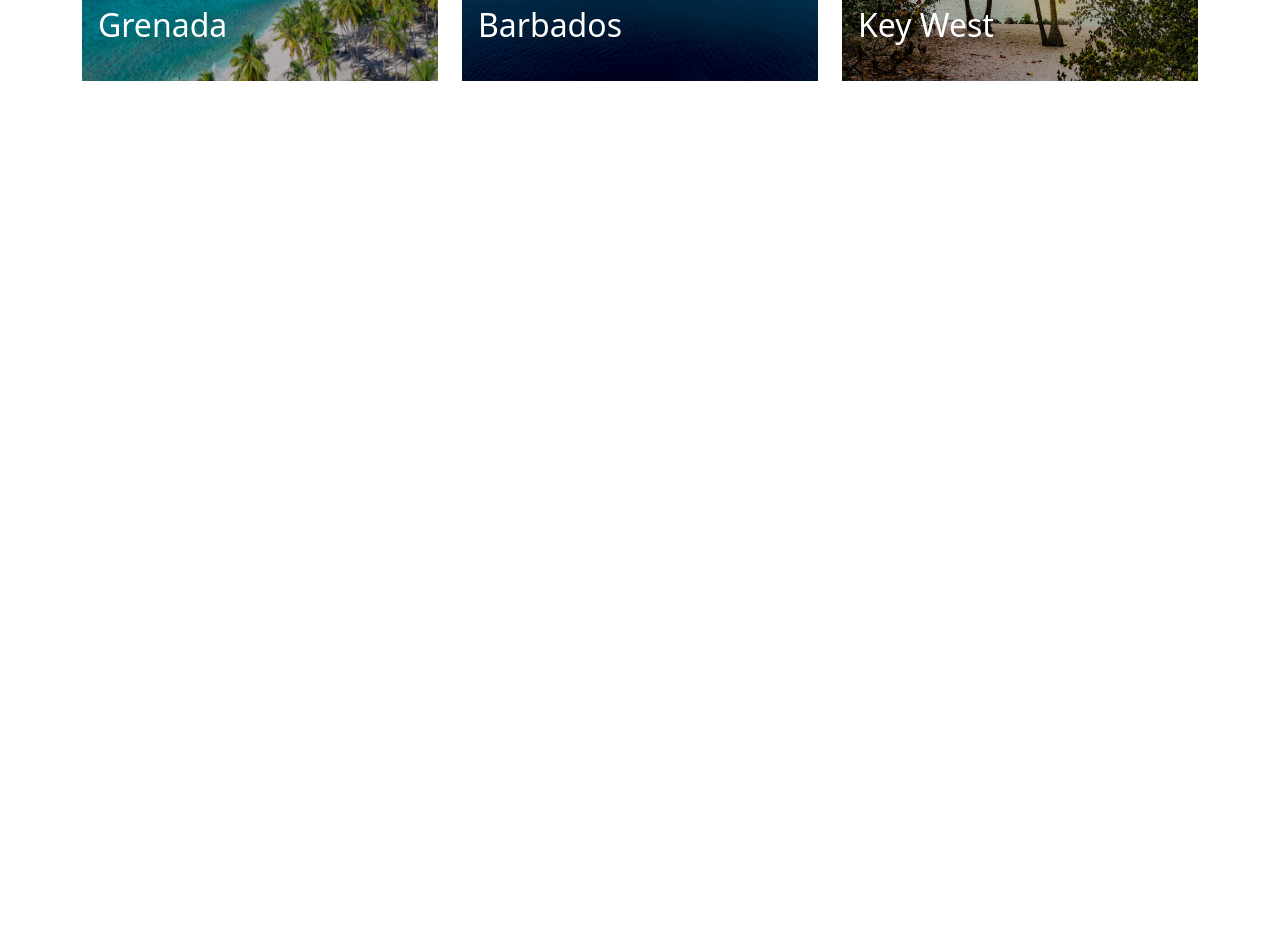
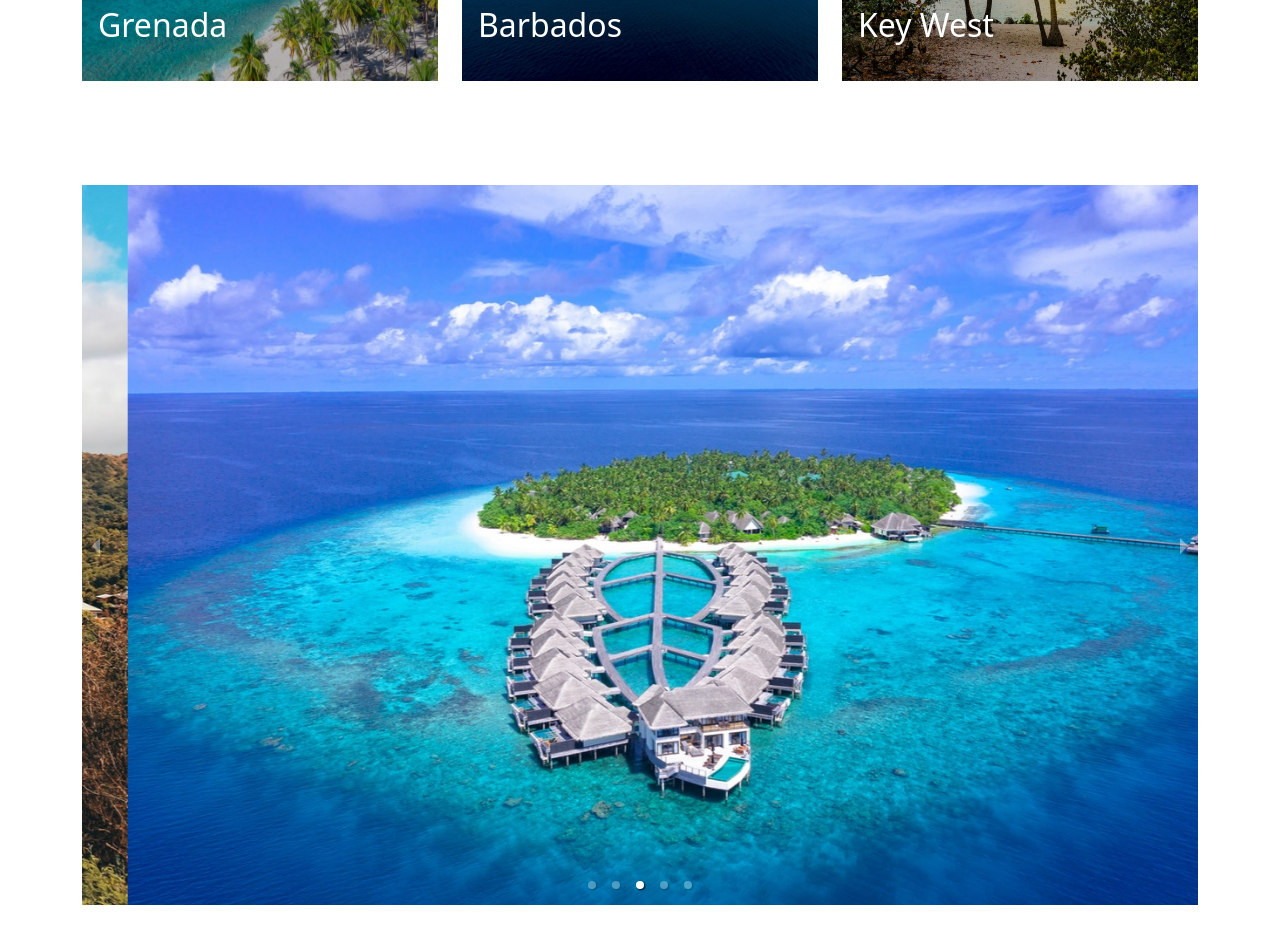
Before and after one commit to IbrahimElsharawy/Travel, a React (Create React App) app: page / in a window 1280 px wide. Shown: the part 2580-3523 px from the top of the page. Before the commit the page ends 2717 px from the top, so only its background shows below. Built offline with nearby package versions, Linux system fonts and the light colour scheme.

Commit message:
Add Carouselmg Component

```diff
--- a/package.json
+++ b/package.json
@@ -10,6 +10,7 @@
     "react": "^18.2.0",
     "react-dom": "^18.2.0",
     "react-icons": "^4.4.0",
+    "react-responsive-carousel": "^3.2.23",
     "react-router-dom": "^6.4.1",
     "react-scripts": "5.0.1",
     "web-vitals": "^2.1.4"
--- a/src/App.js
+++ b/src/App.js
@@ -1,4 +1,5 @@
 import React from "react";
+import Carouselmg from "./components/Carouselmg/Carouselmg";
 import Destination from "./components/Destinations/Destination";
 import Hero from "./components/Hero/Hero";
 import Navbar from './components/Navbar/Navbar';
@@ -13,6 +14,7 @@ function App() {
     <Destination/>
     <Search />
     <Select />
+    <Carouselmg/>
     </>
   );
 }
--- /dev/null
+++ b/src/components/Carouselmg/Carouselmg.css
@@ -0,0 +1,7 @@
+.carousel img{
+    height: 90vh;
+    object-fit: cover;
+}
+.thumbs-wrapper, .carousel-status{
+    display: none;
+}
--- /dev/null
+++ b/src/components/Carouselmg/Carouselmg.js
@@ -0,0 +1,38 @@
+import React from "react";
+import { Carousel } from "react-responsive-carousel";
+import "react-responsive-carousel/lib/styles/carousel.min.css"; // requires a loader
+import './Carouselmg.css'
+import BoraBora from "../../assets/borabora.jpg";
+import BoraBora2 from "../../assets/borabora2.jpg";
+import Maldives from "../../assets/maldives.jpg";
+import Maldives2 from "../../assets/maldives2.jpg";
+import KeyWest from "../../assets/keywest.jpg";
+
+const Carouselmg = () => {
+  return (
+    <div className="carousel py-5">
+      <div className="container">
+        <Carousel infiniteLoop autoPlay={true} showArrows={true} useKeyboardArrows showIndicators={true} >
+          <div>
+            <img src={BoraBora} alt="/" />
+          </div>
+          <div>
+            <img src={BoraBora2} alt="/" />
+          </div>
+          <div>
+            <img src={Maldives} alt="/" />
+          </div>
+          <div>
+            <img src={Maldives2} alt="/" />
+          </div>
+
+          <div>
+            <img src={KeyWest} alt="/" />
+          </div>
+        </Carousel>
+      </div>
+    </div>
+  );
+};
+
+export default Carouselmg;
--- a/src/components/Select/Select.js
+++ b/src/components/Select/Select.js
@@ -1,5 +1,4 @@
 import React from "react";
-import "./Select.css";
 import BoraBora from "../../assets/borabora.jpg";
 import BoraBora2 from "../../assets/borabora2.jpg";
 import Maldives from "../../assets/maldives.jpg";
```
Also changed, not shown: src/components/Select/Select.css (deleted), 1 other file (tests, documents, lock files or other folders).
